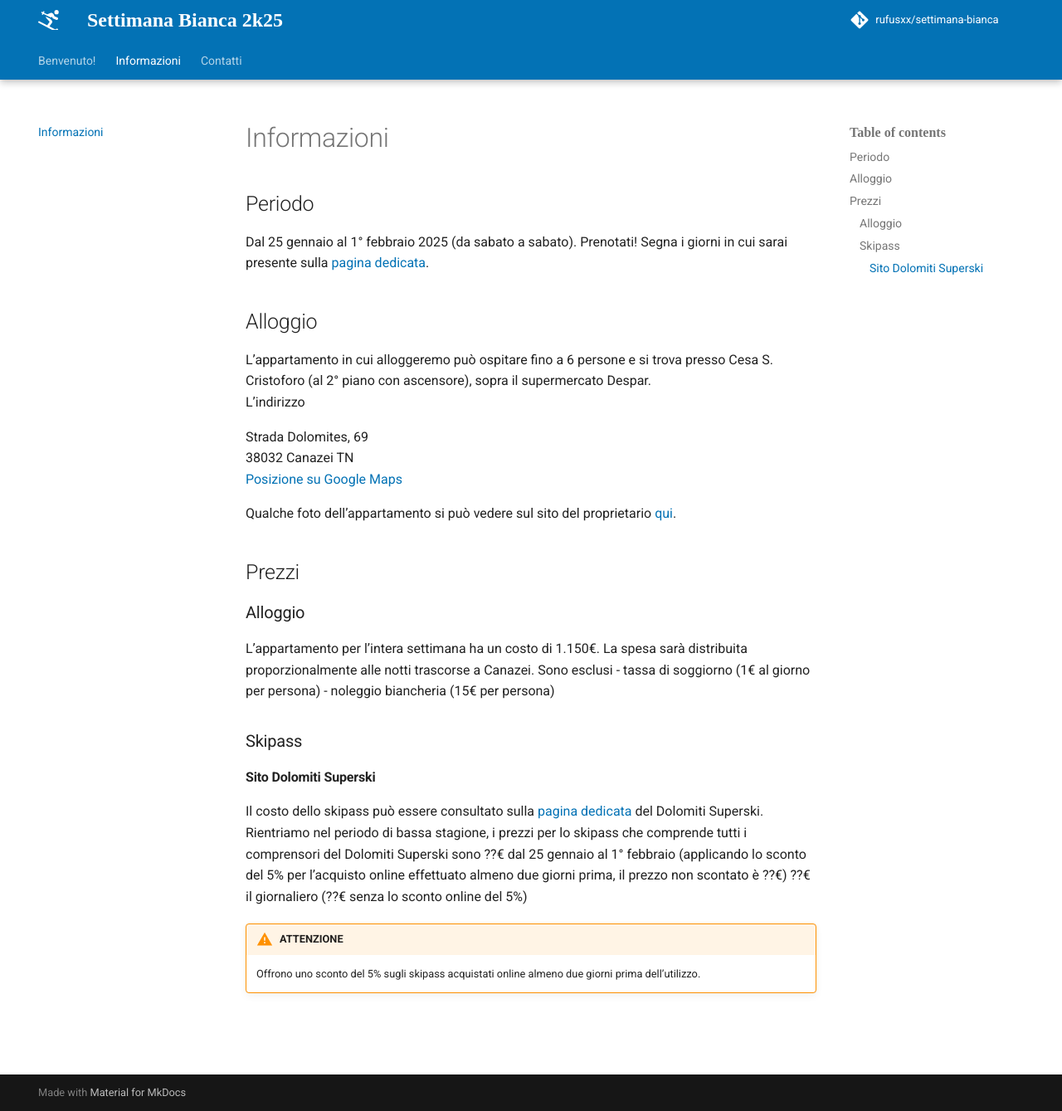
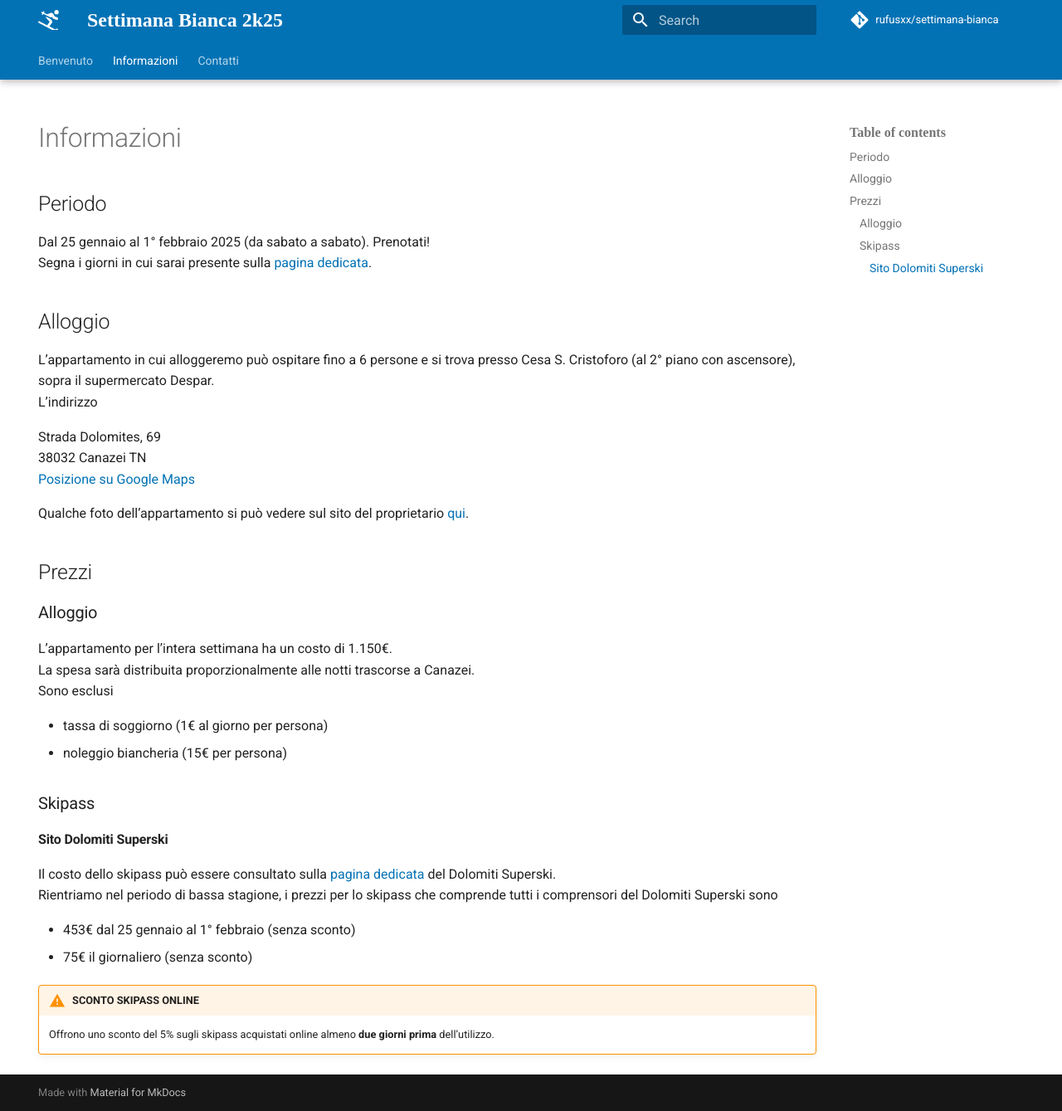
Before and after one commit to rufusxx/settimana-bianca, an MkDocs documentation site: the page built from docs/info.md, in a window 1280 px wide and 1339 px high. Shown: the whole window at 83% size. Built offline with MkDocs 1.6.1 and Material for MkDocs 9.7.7, drawn with Linux system fonts in a browser that asks for light colours; some web fonts are replaced; comment, search, counter and statistics services are not loaded.

Commit message:
edit visuals, contents and typos

```diff
--- a/docs/info.md
+++ b/docs/info.md
@@ -1,32 +1,51 @@
+---
+hide:
+  - navigation
+---
+
 ## Periodo
+
 Dal 25 gennaio al 1° febbraio 2025 (da sabato a sabato).
-Prenotati! Segna i giorni in cui sarai presente sulla [pagina dedicata](https://rfsxx.com/2k25SB-presenze).
+Prenotati!
+Segna i giorni in cui sarai presente sulla [pagina dedicata][1].
 
 
 ## Alloggio
+
 L’appartamento in cui alloggeremo può ospitare fino a 6 persone e si trova presso Cesa S. Cristoforo (al 2° piano con ascensore), sopra il supermercato Despar.
 L’indirizzo
 
 Strada Dolomites, 69
 38032 Canazei TN
-[Posizione su Google Maps](https://rfsxx.com/2k25SB-posizione)
+[Posizione su Google Maps][2]
 
-Qualche foto dell’appartamento si può vedere sul sito del proprietario [qui](https://rfsxx.com/2k25SB-alloggio).
+Qualche foto dell’appartamento si può vedere sul sito del proprietario [qui][3].
 
 ## Prezzi
+
 ### Alloggio
+
 L’appartamento per l’intera settimana ha un costo di 1.150€.
 La spesa sarà distribuita proporzionalmente alle notti trascorse a Canazei.
 Sono esclusi
-  - tassa di soggiorno (1€ al giorno per persona)
-  - noleggio biancheria (15€ per persona)
+
+- tassa di soggiorno (1€ al giorno per persona)
+- noleggio biancheria (15€ per persona)
 
 ### Skipass
+
 #### Sito Dolomiti Superski
-Il costo dello skipass può essere consultato sulla [pagina dedicata](https://rfsxx.com/2k25SB-skipass) del Dolomiti Superski.
+
+Il costo dello skipass può essere consultato sulla [pagina dedicata][4] del Dolomiti Superski.
 Rientriamo nel periodo di bassa stagione, i prezzi per lo skipass che comprende tutti i comprensori del Dolomiti Superski sono
-??€ dal 25 gennaio al 1° febbraio (applicando lo sconto del 5% per l’acquisto online effettuato almeno due giorni prima, il prezzo non scontato è ??€)
-??€ il giornaliero (??€ senza lo sconto online del 5%)
 
-!!! warning "ATTENZIONE"
-    Offrono uno sconto del 5% sugli skipass acquistati online almeno due giorni prima dell’utilizzo.
+- 453€ dal 25 gennaio al 1° febbraio (senza sconto)
+- 75€ il giornaliero (senza sconto)
+
+!!! warning "SCONTO SKIPASS ONLINE"
+    Offrono uno sconto del 5% sugli skipass acquistati online almeno **due giorni prima** dell’utilizzo.
+
+[1]: https://rfsxx.com/2k25SB-presenze "calendario presenze"
+[2]: https://rfsxx.com/2k25SB-posizione "posizione alloggio"
+[3]: https://rfsxx.com/2k25SB-alloggio "sito alloggio"
+[4]: https://rfsxx.com/2k25SB-skipass "info skipass"
--- a/docs/overrides/hero.html
+++ b/docs/overrides/hero.html
@@ -13,7 +13,7 @@
                 Prenotati!
             </a>
             <a href="https://rfsxx.com/2k25SB-chat" title="Gruppo WA" class="md-button">
-                Entra nel gruppo Whatsapp!
+                Entra nel gruppo WhatsApp!
             </a>
             </div>
         </div>
--- a/mkdocs.yml
+++ b/mkdocs.yml
@@ -4,7 +4,7 @@ site_name: Settimana Bianca 2k25
 site_url: "http://rufusxx.github.io/settimana-bianca/"
 site_author: rufusxx
 site_description: >-
-  La vacanza sulla neve che non ti immagini!
+  La vacanza sulla neve che non ti immagini
 
 # Repository
 repo_name: rufusxx/settimana-bianca
@@ -13,7 +13,7 @@ edit_uri: ""
 
 # Navigation bar
 nav:
-- Benvenuto!: index.md
+- Benvenuto: index.md
 - Informazioni: info.md
 - Contatti: contatti.md
 
@@ -41,7 +41,7 @@ extra_css:
 # Plugins
 plugins:
 - gh-admonitions
-#- search
+- search
 - autorefs
 - section-index
 
```
Also changed, not shown: docs/contatti.md (+10 -2 lines), docs/index.md (line endings or trailing spaces).
